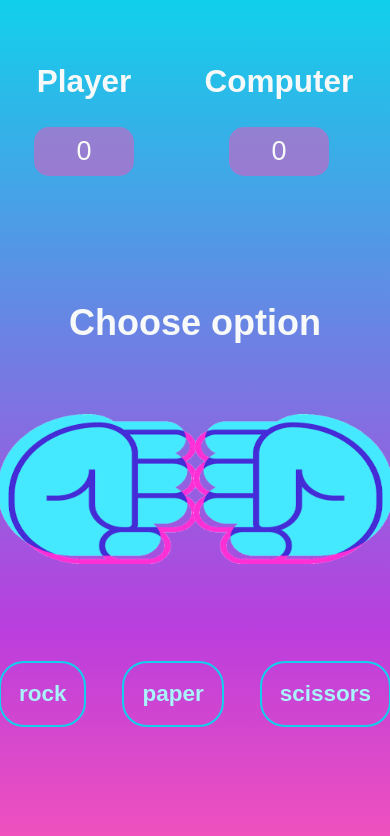
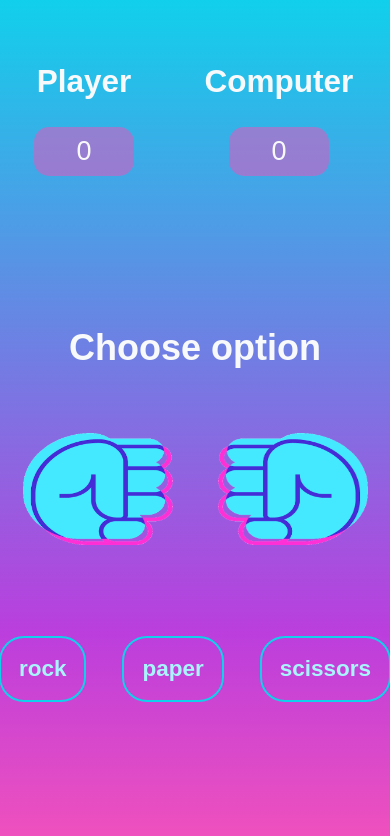
Before and after one commit to Ukasz09/Web-katas, a plain HTML site: page 001-rock-paper-scissors-game/index.html in a window 390 px wide. Both pictures are taken after a click on the button "Play The Game". Drawn offline with Linux system fonts and the light colour scheme.

Commit message:
Add css for @media

```diff
--- a/001-rock-paper-scissors-game/app.js
+++ b/001-rock-paper-scissors-game/app.js
@@ -20,10 +20,13 @@ const game = () => {
     const playBtn = document.querySelector(".intro button");
     const introContainer = document.querySelector(".intro");
     const matchContainer = document.querySelector(".match");
+    const scoresContainer = document.querySelector(".scores");
     playBtn.addEventListener("click", () => {
       introContainer.classList.add("fade-out");
       matchContainer.classList.remove("fade-out");
       matchContainer.classList.add("fade-in");
+      scoresContainer.classList.remove("fade-out");
+      scoresContainer.classList.add("fade-in");
     });
   };
 
--- a/001-rock-paper-scissors-game/index.html
+++ b/001-rock-paper-scissors-game/index.html
@@ -8,7 +8,7 @@
   </head>
   <body>
     <section class="game">
-      <div class="scores">
+      <div class="scores fade-out">
         <div>
           <h3>Player</h3>
           <p id="player-score">0</p>
@@ -19,7 +19,7 @@
         </div>
       </div>
       <div class="intro">
-        <h1>Rock Paper and Scissors</h1>
+        <h1>Rock, Paper and Scissors</h1>
         <button>Play The Game</button>
       </div>
       <div class="match fade-out">
--- a/001-rock-paper-scissors-game/style.css
+++ b/001-rock-paper-scissors-game/style.css
@@ -173,6 +173,7 @@ div.fade-in {
 }
 
 /* Animations */
+
 @keyframes playerShake {
   0% {
     transform: rotateX(180deg) rotateZ(90deg) translateX(0px);
@@ -232,3 +233,12 @@ div.fade-in {
     transform: rotateZ(-90deg) translateX(0px);
   }
 }
+
+/* Media */
+
+@media only screen and (max-width: 600px) {
+  .hands img {
+    width: 112px;
+    height: 150px;
+  }
+}
```
